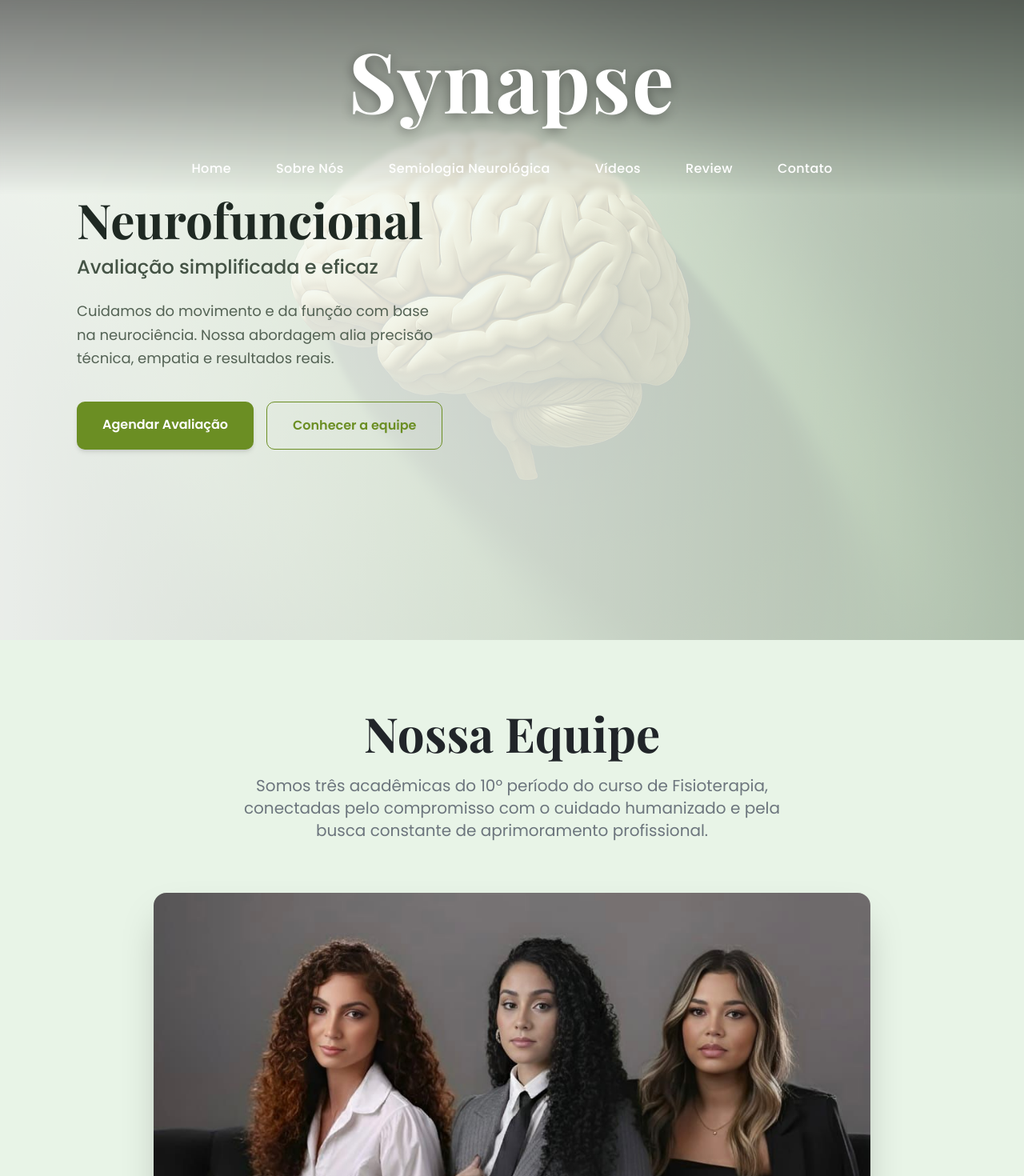
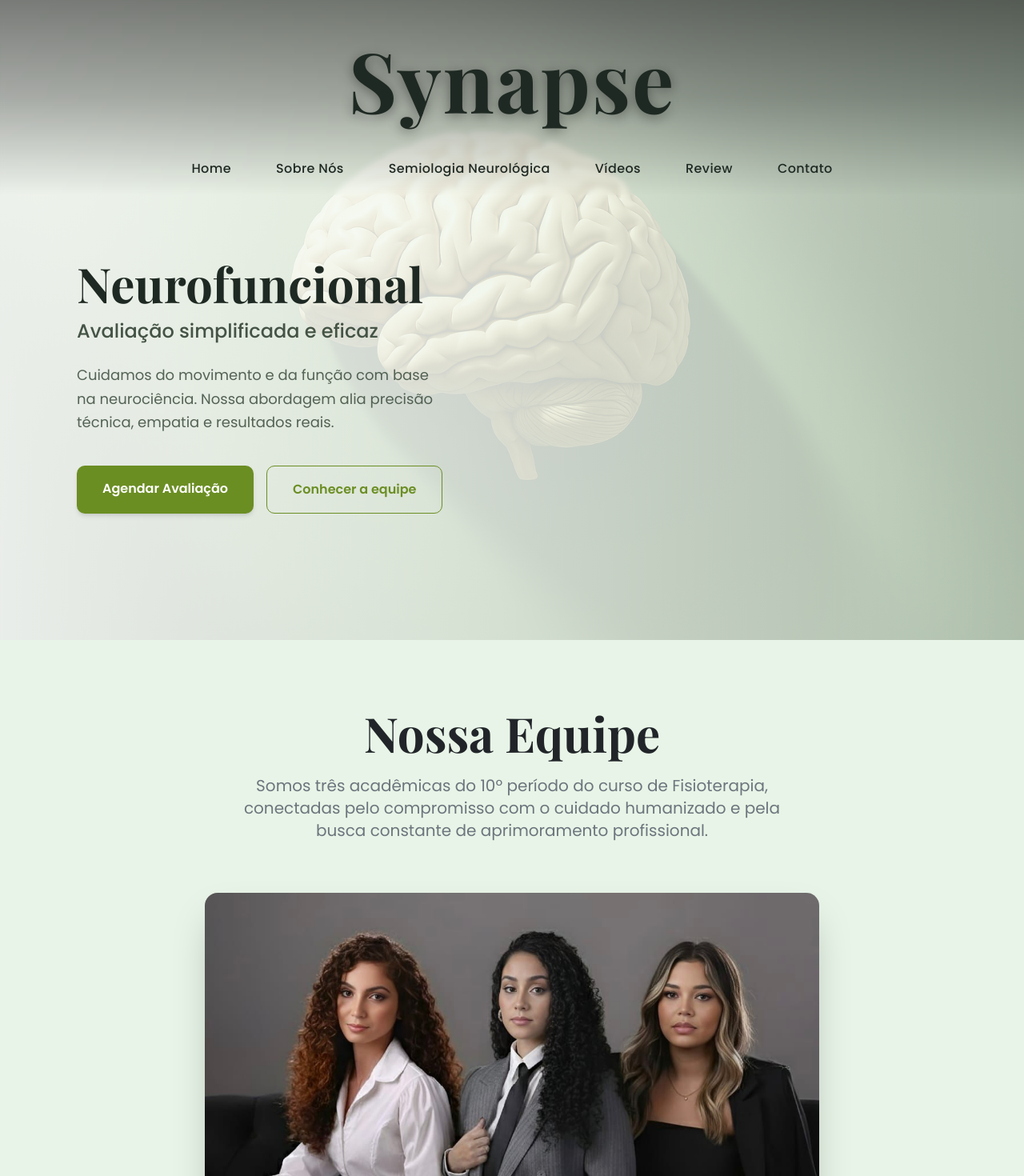
Before and after one commit to AnaLuizaRChiamenti/synapse-website, a Next.js app: page / in a window 1280 px wide. Shown: the top 1470 px of the page at 80% size. Built offline with nearby package versions, Linux system fonts and the light colour scheme.

Commit message:
feat: mais ajustes

```diff
--- a/app/page.tsx
+++ b/app/page.tsx
@@ -102,7 +102,7 @@ export default function HomePage() {
         <div className="absolute inset-0 bg-gradient-to-r from-white/75 via-white/40 to-transparent" />
 
         {/* Conteúdo à esquerda */}
-        <div className="relative z-10 w-full py-32 pl-8 pr-8 md:pl-16 lg:pl-24">
+        <div className="relative z-10 w-full py-32 pl-8 pr-8 md:pl-16 lg:pl-24 mt-40">
           <div className="max-w-xl text-left">
             <h1
               className="text-5xl md:text-6xl font-bold text-[#1f2923]"
@@ -167,7 +167,7 @@ export default function HomePage() {
 
           {/* Image section with better styling */}
           <div className="flex justify-center mb-8 sm:mb-10 md:mb-12 lg:mb-16">
-            <div className="w-full max-w-4xl">
+            <div className="w-full max-w-3xl">
               <div
                 className="w-full bg-center bg-no-repeat bg-cover aspect-[16/9] rounded-2xl shadow-2xl"
                 style={{
--- a/components/NavigationHero.tsx
+++ b/components/NavigationHero.tsx
@@ -38,7 +38,7 @@ export function NavigationHero() {
         <a
           href="#home"
           onClick={() => handleClick("#home")}
-          className="font-bold text-white group-hover:text-[#1f2923] hover:text-[#6B8E23] transition-all ease-[cubic-bezier(0.33,1,0.68,1)] drop-shadow-[0_3px_8px_rgba(0,0,0,0.4)]"
+          className="font-bold text-[#1f2923] group-hover:text-[#1f2923] hover:text-[#6B8E23] transition-all ease-[cubic-bezier(0.33,1,0.68,1)] drop-shadow-[0_3px_8px_rgba(0,0,0,0.4)]"
           style={{
             fontFamily: "var(--font-playfair)",
             fontSize: "6.5rem", // mesmo impacto visual da Swarovski
@@ -60,7 +60,7 @@ export function NavigationHero() {
               href={item.href}
               onClick={() => handleClick(item.href)}
               className="relative font-medium px-2 py-1 transition-all duration-300
-                         text-white group-hover:text-[#1f2923] hover:text-[#6B8E23] group/item text-[1rem] tracking-wide"
+                         text-[#1f2923] group-hover:text-[#1f2923] hover:text-[#6B8E23] group/item text-[1rem] tracking-wide"
               style={{ fontFamily: "var(--font-poppins)" }}
             >
               {item.label}
--- a/components/navigation.tsx
+++ b/components/navigation.tsx
@@ -112,10 +112,9 @@ export function Navigation() {
                   key={item.href}
                   href={item.href}
                   onClick={() => handleClick(item.href)}
-                  className="relative font-medium group transition-colors duration-300 focus:outline-none focus-visible:ring-2 focus-visible:ring-[#6B8E23]/60 rounded"
+                  className="text-[#1f2923] relative font-medium group transition-colors duration-300 focus:outline-none focus-visible:ring-2 focus-visible:ring-[#6B8E23]/60 rounded"
                   style={{
                     fontFamily: "var(--font-poppins)",
-                    color: scrollProgress > 0.5 ? "#000000" : "#ffffff",
                     fontSize: "clamp(0.95rem, 0.9rem + 0.2vw, 1.05rem)",
                   }}
                 >
```
